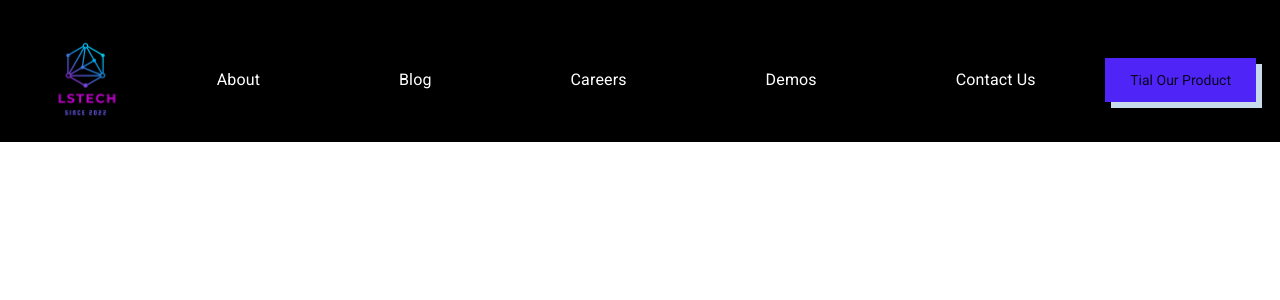
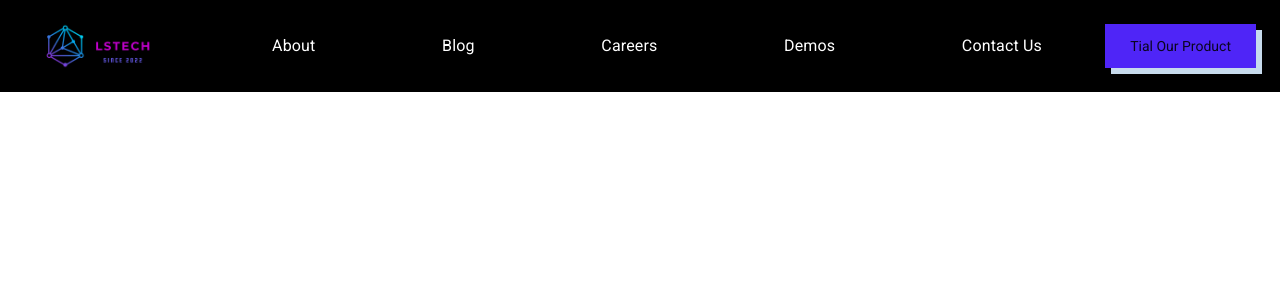
Before and after one commit to soareslil/lstech-react, a React (Create React App) app: page / in a window 1280 px wide. Shown: the top 300 px of the page. Built offline with nearby package versions, Linux system fonts and the light colour scheme.

Commit message:
fix header

```diff
--- a/src/components/NavBar.js
+++ b/src/components/NavBar.js
@@ -8,14 +8,14 @@ import { makeStyles } from '@material-ui/styles';
 
 const styles = makeStyles({
   bar: {
-    paddingTop: "1.15rem",
+    // paddingTop: "1.15rem",
     backgroundColor: "black",
     "@media (max-width: 780px)": {
       flexDirection: "column",
     },
   },
   logo: {
-      width:"10%",
+      width:"15%",
       '@media (max-width: 750px)':{
           display: "none"
       }
```
Also changed, not shown: src/components/Grid.js (added), src/components/logo-lstech.png.
